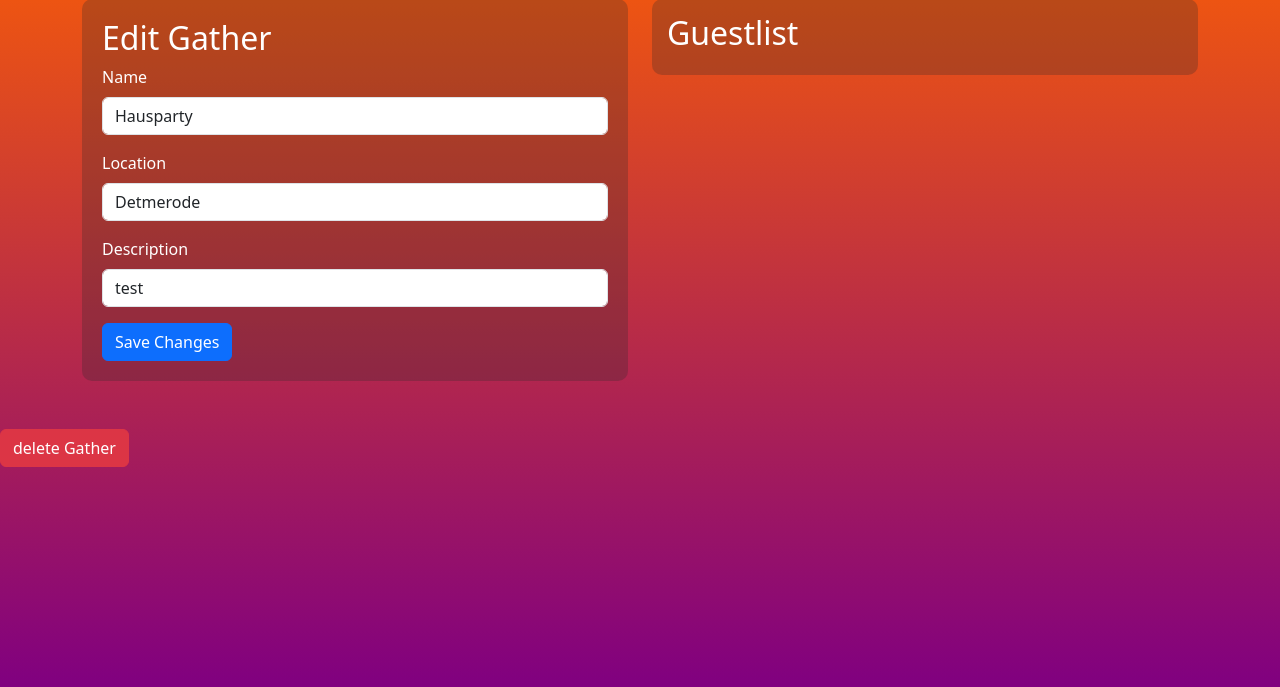
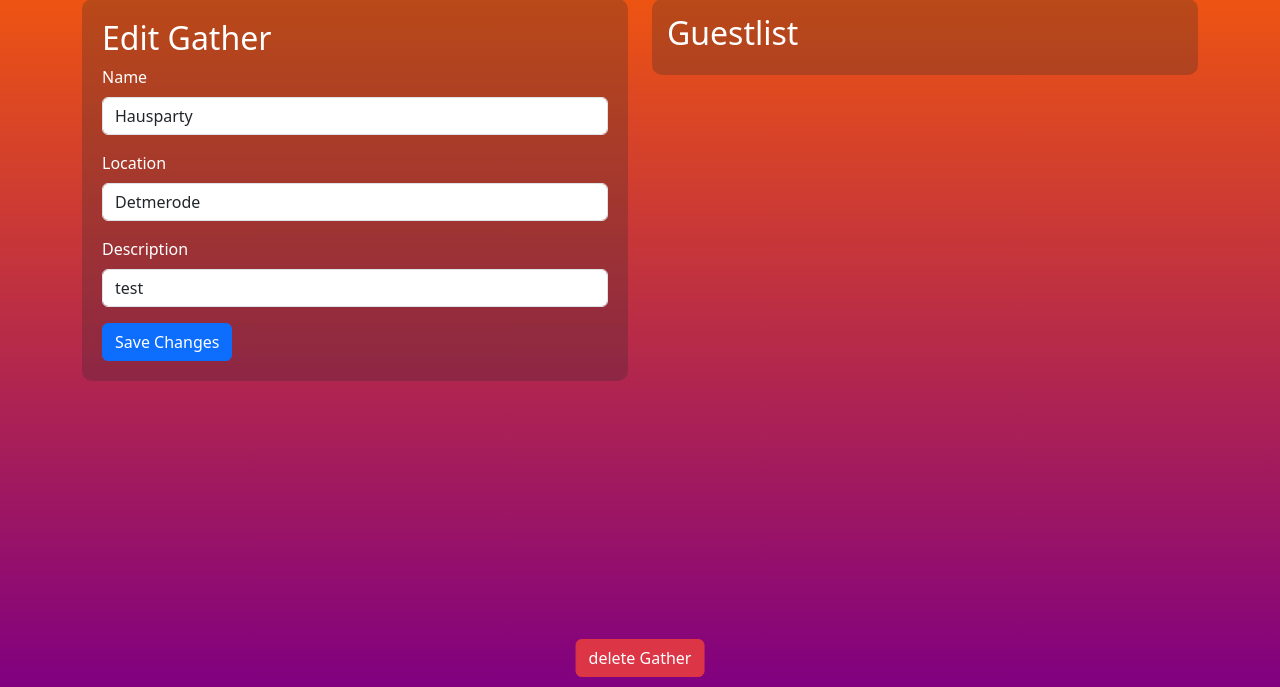
Before and after one commit to jerankda/Gather-App, a Flask app: template G2G/website/templates/editGather.html in a window 1280 px wide. Shown: the part 113-800 px from the top of the page. Run offline with Flask 3, Linux system fonts and the light colour scheme; the template is opened without the code that fills it: values that come from a table or form of the project are taken from there, others are empty; data comes from the database, SQL or seed files in the repository.

Commit message:
Button repositioned

```diff
--- a/G2G/website/templates/editGather.html
+++ b/G2G/website/templates/editGather.html
@@ -54,17 +54,26 @@
             </div>
         </div>
     </div>
-
+    <div class="bottom-buttons">
     <form action="/deleteGather" method="POST">
         <button type="submit" class="btn btn-danger">delete Gather</button>
         <input type="hidden" name="gather_id" value="{{Gather.id}}">
 
     </form>
+</div>
 </body>
 <style>
-    .fixed-bottom.text-center {
-        left: 50%;
-        transform: translateX(-50%);
-        }
+.fixed-bottom.text-center {
+    left: 50%;
+    transform: translateX(-50%);
+}
+
+.bottom-buttons {
+    position: fixed;
+    left: 50%;
+    bottom: 10px; /* Adjust as needed */
+    transform: translateX(-50%);
+    text-align: center;
+}
 </style>
 </html>
```
